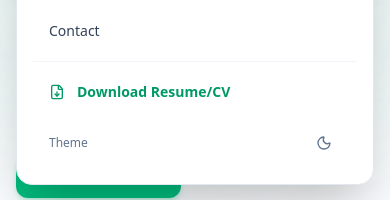
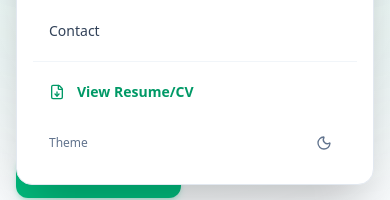
Before and after one commit to mihretu-dev/portfolio, a Next.js app: page / in a window 390 px wide. Both pictures are taken after a click on the button 355 px from the left and 32 px from the top of the page. Shown: the part 216-416 px from the top of the page. Built offline with nearby package versions, Linux system fonts and the light colour scheme.

Commit message:
fix(resume): open PDF directly in browser tab instead of forcing download

```diff
--- a/src/app/page.tsx
+++ b/src/app/page.tsx
@@ -473,12 +473,13 @@ export default function PortfolioPage() {
               </a>
             </div>
 
-            {/* Resume Button (Direct Download) */}
+            {/* Resume Button (In-Browser Viewer) */}
             <a
               href="/Mihretu_Hizkel_Resume.pdf"
-              download="Mihretu_Hizkel_Resume.pdf"
+              target="_blank"
+              rel="noopener noreferrer"
               className="hidden sm:inline-flex items-center gap-1.5 px-3 py-1.5 text-xs font-semibold text-emerald-600 dark:text-emerald-400 bg-emerald-500/10 hover:bg-emerald-500/20 border border-emerald-500/30 hover:border-emerald-500/50 rounded-full transition-all"
-              aria-label="Download Resume/CV"
+              aria-label="View Resume/CV"
             >
               <FileDown className="w-3.5 h-3.5" />
               Resume/CV
@@ -544,7 +545,6 @@ export default function PortfolioPage() {
                 href="/Mihretu_Hizkel_Resume.pdf"
                 target="_blank"
                 rel="noopener noreferrer"
-                download="Mihretu_Hizkel_Resume.pdf"
                 id="hero-view-resume"
                 whileHover={{ scale: 1.02 }}
                 whileTap={{ scale: 0.98 }}
--- a/src/components/MobileNav.tsx
+++ b/src/components/MobileNav.tsx
@@ -89,15 +89,16 @@ export default function MobileNav({ activeSection }: { activeSection?: string })
                 {/* Divider */}
                 <div className="border-t border-slate-100 dark:border-slate-800 my-2" />
 
-                {/* Resume Download */}
+                {/* Resume PDF Viewer Link */}
                 <a
                   href="/Mihretu_Hizkel_Resume.pdf"
-                  download="Mihretu_Hizkel_Resume.pdf"
+                  target="_blank"
+                  rel="noopener noreferrer"
                   onClick={() => setIsOpen(false)}
                   className="flex items-center gap-3 px-4 py-3 rounded-xl text-sm font-semibold text-emerald-600 dark:text-emerald-400 hover:bg-emerald-50 dark:hover:bg-emerald-500/10 transition-all"
                 >
                   <FileDown className="w-4 h-4" />
-                  Download Resume/CV
+                  View Resume/CV
                 </a>
 
                 {/* Theme Toggle Row */}
```
